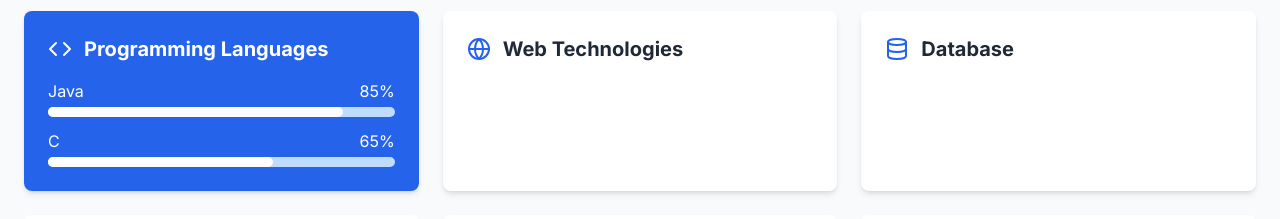
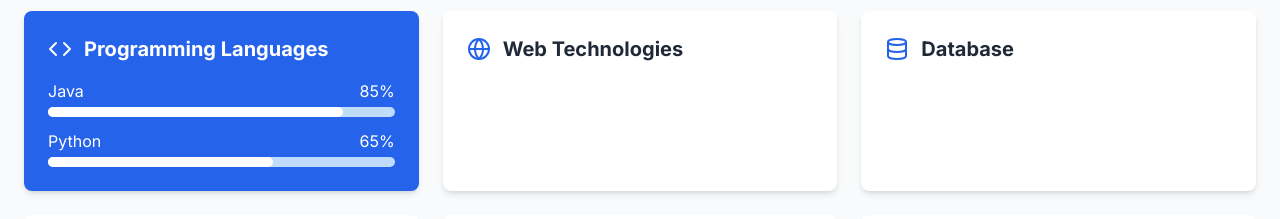
Before and after one commit to MohamedSilar/silar_portfolio, a React (Vite) app: page / in a window 1280 px wide. Shown: the part 1780-1999 px from the top of the page. Built offline with nearby package versions, Linux system fonts and the light colour scheme.

Commit message:
Replace 'C' with 'Python' in skills list

```diff
--- a/src/components/Skills.tsx
+++ b/src/components/Skills.tsx
@@ -52,7 +52,7 @@ const Skills: React.FC = () => {
       icon: <Code size={24} />,
       skills: [
         { name: 'Java', proficiency: 85 },
-        { name: 'C', proficiency: 65 },
+        { name: 'Python', proficiency: 65 },
       ]
     },
     {
```
